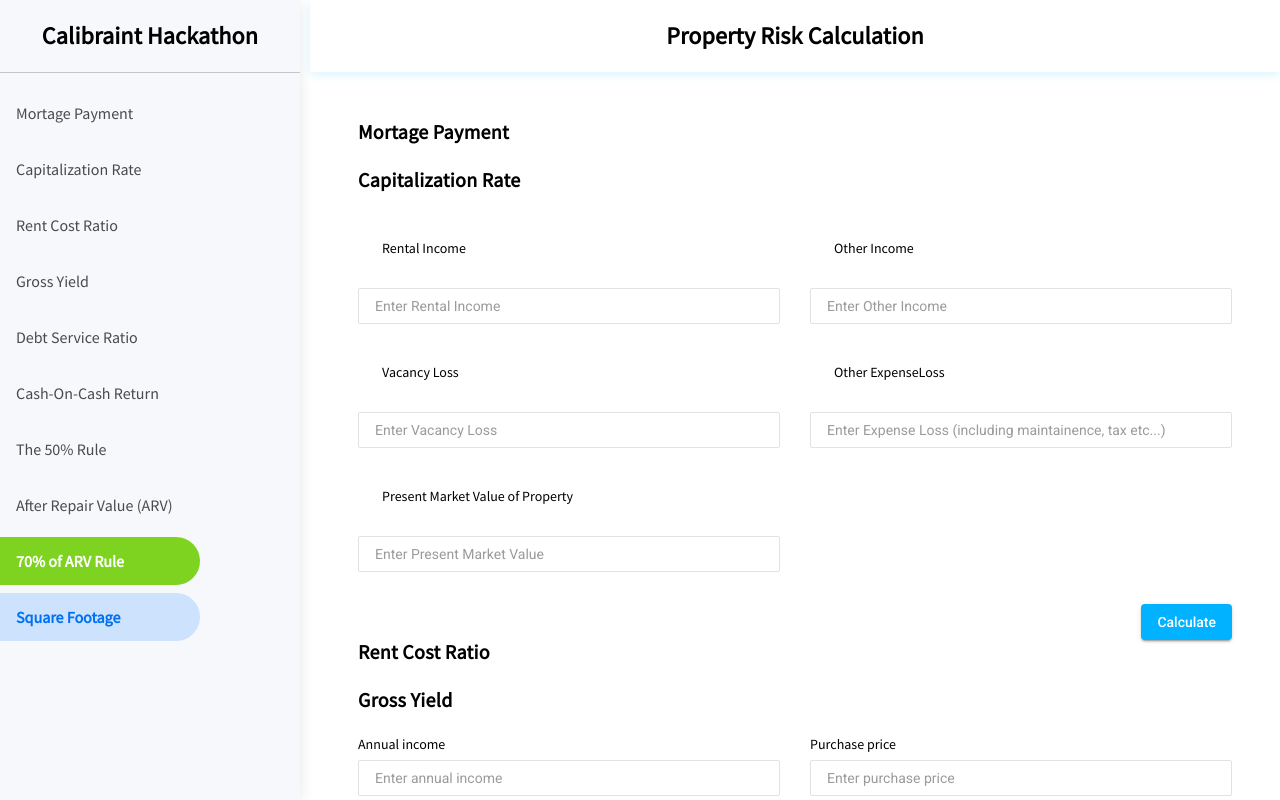
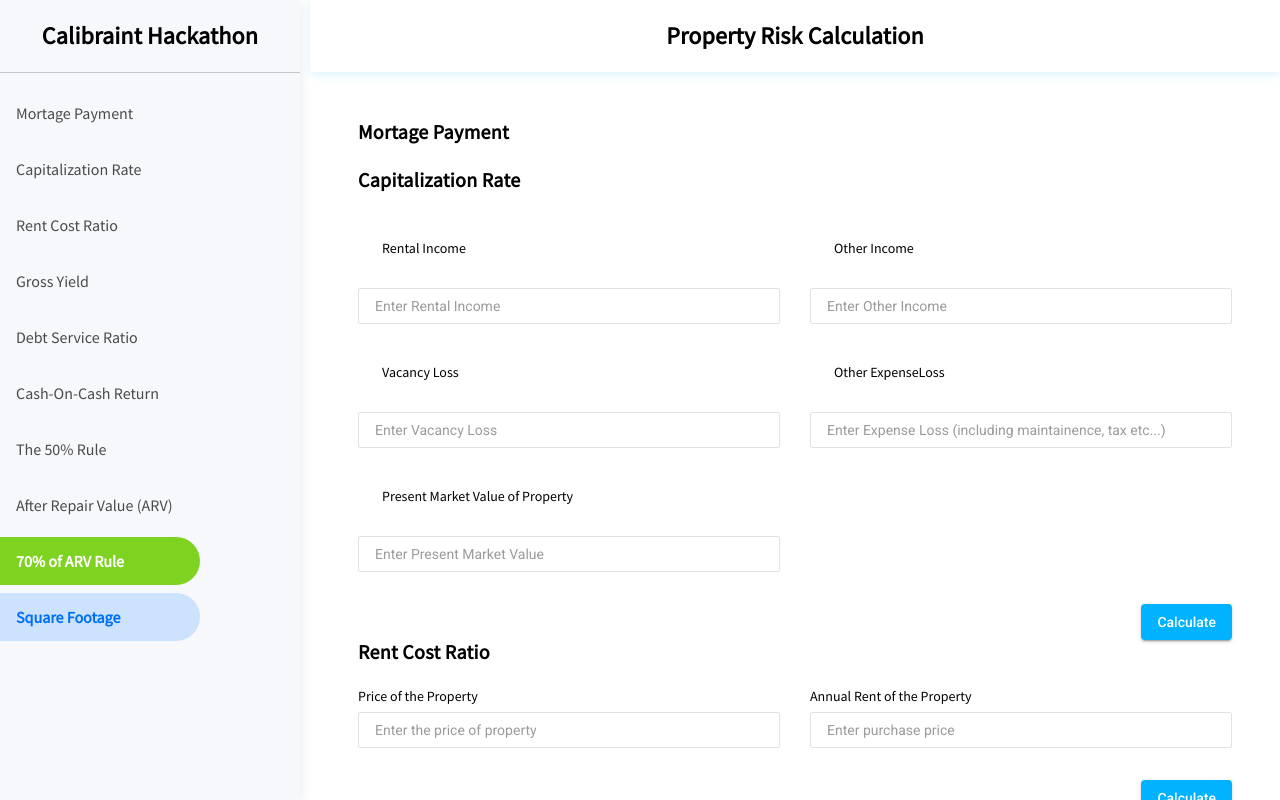
Before and after one commit to pbravichandhar/Learning, an Angular app: page / in a window 1280 px wide. Built offline with nearby package versions, Linux system fonts and the light colour scheme.

Commit message:
Rent Cost Ratio

```diff
--- a/src/app/property-risk-score/property-risk-score.component.html
+++ b/src/app/property-risk-score/property-risk-score.component.html
@@ -107,6 +107,28 @@
         <h3 class="heading mb-4">Rent Cost Ratio</h3>
         <div class="row">
           <!-- step 3 calculation summary here -->
+          <div class="col-md-6">
+            <label>Price of the Property</label>
+            <mat-form-field class="full-width" floatLabel="never">
+              <input matInput name="homeprice" placeholder="Enter the price of property" pattern="^[0-9.]*$" [(ngModel)]="property_total_price" #homeprice="ngModel">
+              <mat-error *ngIf="homeprice.hasError('pattern')">Price of the property should only contain numeric values!</mat-error>
+            </mat-form-field>
+        </div>
+        <div class="col-md-6">
+          <label>Annual Rent of the Property</label>
+          <mat-form-field class="full-width" floatLabel="never">
+            <input matInput name="annualcost" placeholder="Enter purchase price" pattern="^[0-9.]*$" [(ngModel)]="annual_rent_of_property" #annualcost="ngModel">
+            <mat-error *ngIf="annualcost.hasError('pattern')">Annual Rent of the property should only contain numeric values!</mat-error>
+          </mat-form-field>
+      </div>
+      <div *ngIf="rent_cost_ratio" class="col-md-12">
+        <p class="subtitle">Rent Cost ratio is: <b>{{ rent_cost_ratio }}%</b></p>
+      </div>
+        </div>
+        <div class="text-right">
+          <button mat-raised-button color="primary" type="submit" class="mt-3" (click)="calculateRentCostRatio()">
+            Calculate
+          </button>
         </div>
       </div>
 
--- a/src/app/property-risk-score/property-risk-score.component.ts
+++ b/src/app/property-risk-score/property-risk-score.component.ts
@@ -37,6 +37,10 @@ export class PropertyRiskScoreComponent implements OnInit {
   fees_paid: number;
   cash_on_cash: number;
 
+  property_total_price: number;
+  annual_rent_of_property: number;
+  rent_cost_ratio: number;
+
   constructor() { }
 
   ngOnInit(): void {
@@ -48,7 +52,7 @@ export class PropertyRiskScoreComponent implements OnInit {
 
   calculateCapRate(): void {
     this.NOI = (+this.rental_income + +this.other_income) - (+this.vacancy_loss + +this.other_expense_loss);
-    this.cap_rate = (this.NOI / this.present_market_value) * 100;
+    this.cap_rate = +((this.NOI / this.present_market_value) * 100).toFixed(2);
   }
 
   calculateARVRate(): void {
@@ -57,7 +61,7 @@ export class PropertyRiskScoreComponent implements OnInit {
   }
 
   calculateCashOnCashRate(): void {
-    this.cash_on_cash = (this.annual_rent - this.mortgage_payment) / (+this.down_payment + +this.fees_paid) * 100;
+    this.cash_on_cash = +((this.annual_rent - this.mortgage_payment) / (+this.down_payment + +this.fees_paid) * 100).toFixed(2);
   }
 
   calculateGrossYield(): void {
@@ -68,4 +72,9 @@ export class PropertyRiskScoreComponent implements OnInit {
     this.debt_service_ratio = (this.dsr_gross_profit - this.dsr_maintenance_amount) / this.dsr_interest_expense;
   }
 
+  calculateRentCostRatio(): void {
+    this.rent_cost_ratio = +(this.property_total_price / this.annual_rent_of_property).toFixed(2);
+
+  }
+
 }
```
